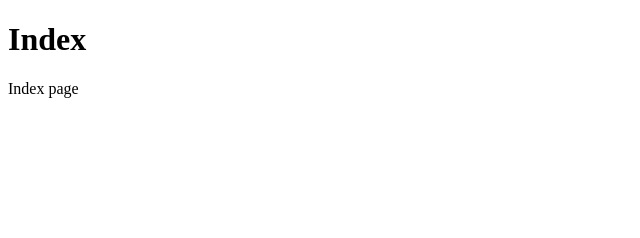
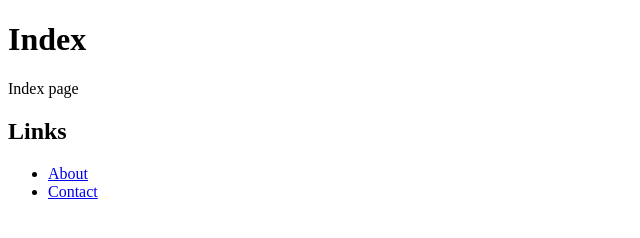
Before and after one commit to Benseddik-Fethi/test-git, a plain HTML site: page index.html in a window 1280 px wide. Shown: the whole page, without its empty margins (0-640 px from the left). Drawn offline with Linux system fonts and the light colour scheme.

Commit message:
ajout lien

```diff
--- a/index.html
+++ b/index.html
@@ -7,5 +7,10 @@
 <body>
 <h1>Index</h1>
 <p>Index page</p>
+<h2>Links</h2>
+<ul>
+    <li><a href="about.php">About</a></li>
+    <li><a href="contact.php">Contact</a></li>
+</ul>
 </body>
 </html>
```
